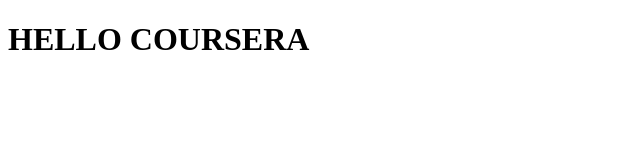
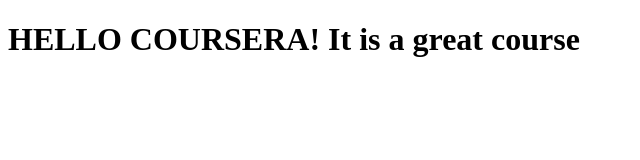
Before and after one commit to AmalSSM/test.github.io, a plain HTML site: page site/index.html in a window 1280 px wide. Shown: the whole page, without its empty margins (0-640 px from the left). Drawn offline with Linux system fonts and the light colour scheme.

Commit message:
all addition to our page content:)
Signed-off-by: Amal Mansour <amalssm95@gmail.com>

```diff
--- a/site/index.html
+++ b/site/index.html
@@ -6,6 +6,6 @@
 	<title>Hello Coursera</title>
 </head>
 <body>
-<h1>HELLO COURSERA</h1>
+<h1>HELLO COURSERA! It is a great course</h1>
 </body>
 </html>
```
